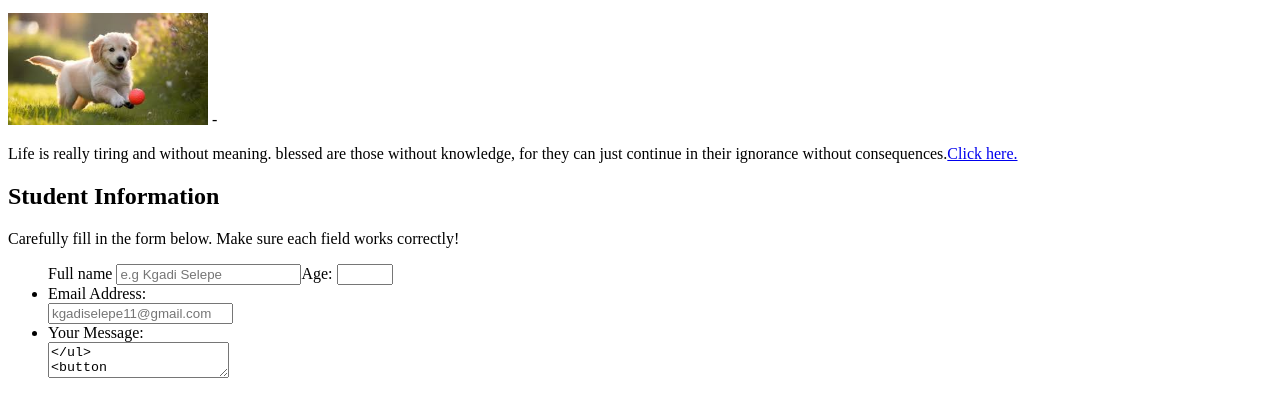
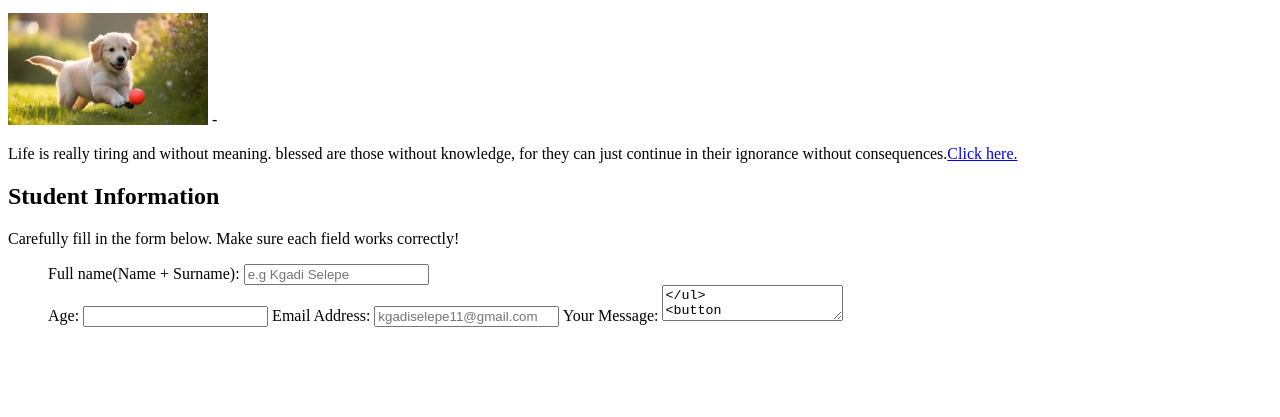
Before and after one commit to yikathulisile31-ux/Beautiful-website, a plain HTML site: page index.html in a window 1280 px wide. Shown: the part 137-554 px from the top of the page. Drawn offline with Linux system fonts and the light colour scheme.

Commit message:
Update index.html

```diff
--- a/index.html
+++ b/index.html
@@ -14,14 +14,15 @@
 <p>Carefully fill in the form below. Make sure each field works correctly!</p>
 <form>
 <ul>
-<label for="name" >Full name</label>
- <input id= "name" type="text" placeholder ="e.g Kgadi Selepe"
-<li>Age:</li>
-<input type="number" min="1" max="25">
-<li>Email Address:</li>
-<input type="email" placeholder="kgadiselepe11@gmail.com"/>
-<li>Your Message:</li>
-<textarea type ="text" placeholder="Writing something interesting"/>
+<label for="name" >Full name(Name + Surname):</label>
+ <input id= "name" type="text" placeholder ="e.g Kgadi Selepe">
+<br/>
+<label for "Age">Age:</label>
+<input id="number" min="1" max="25">
+<label for="Email">Email Address:</label>
+<input id="email" type="email" placeholder="kgadiselepe11@gmail.com">
+<label for ="Message">Your Message:</label>
+<textarea id="Message" type ="text" placeholder="Writing something interesting"/>
 </ul>
 <button type="submit">Click to submit</button>
 
```
